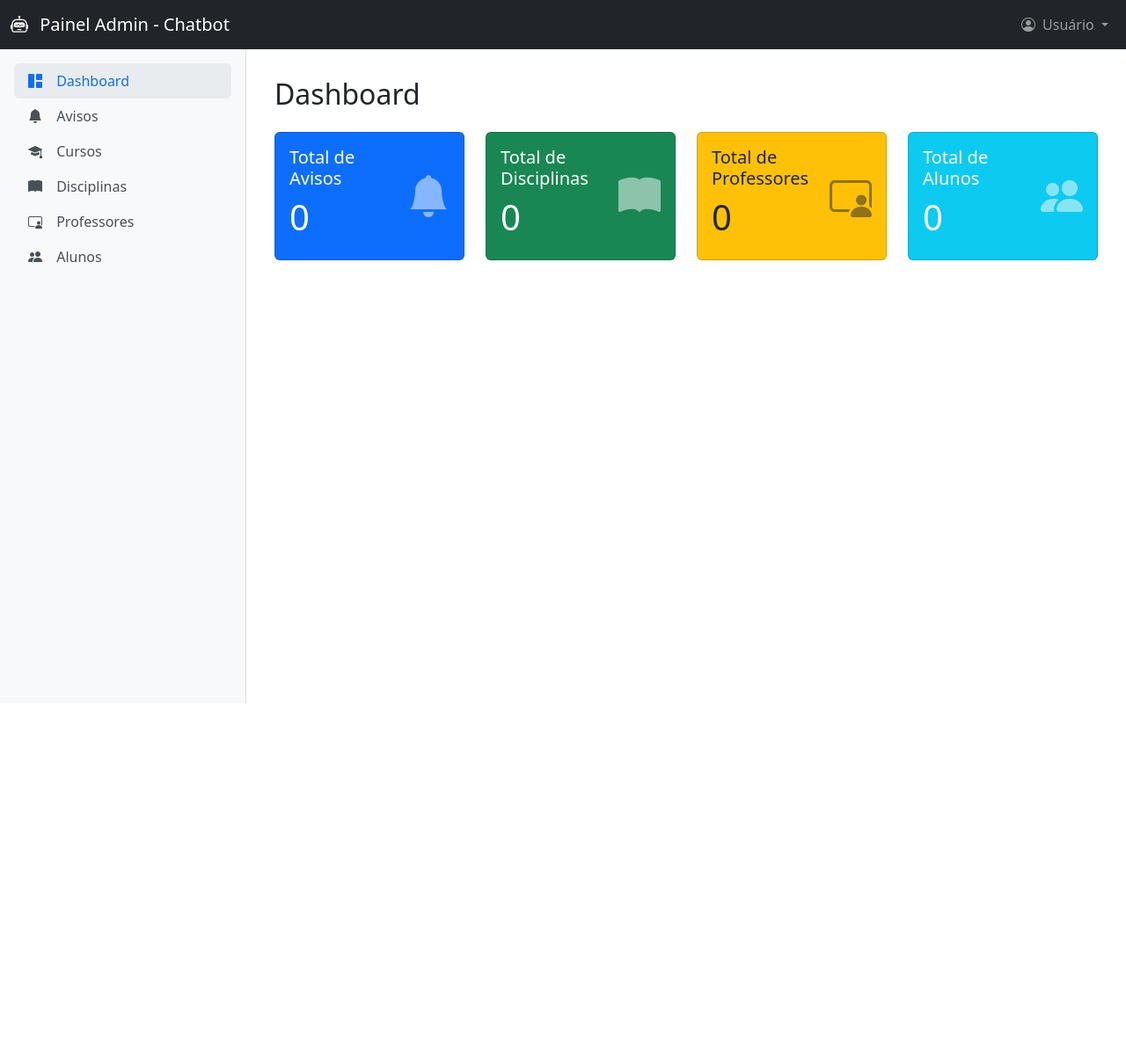
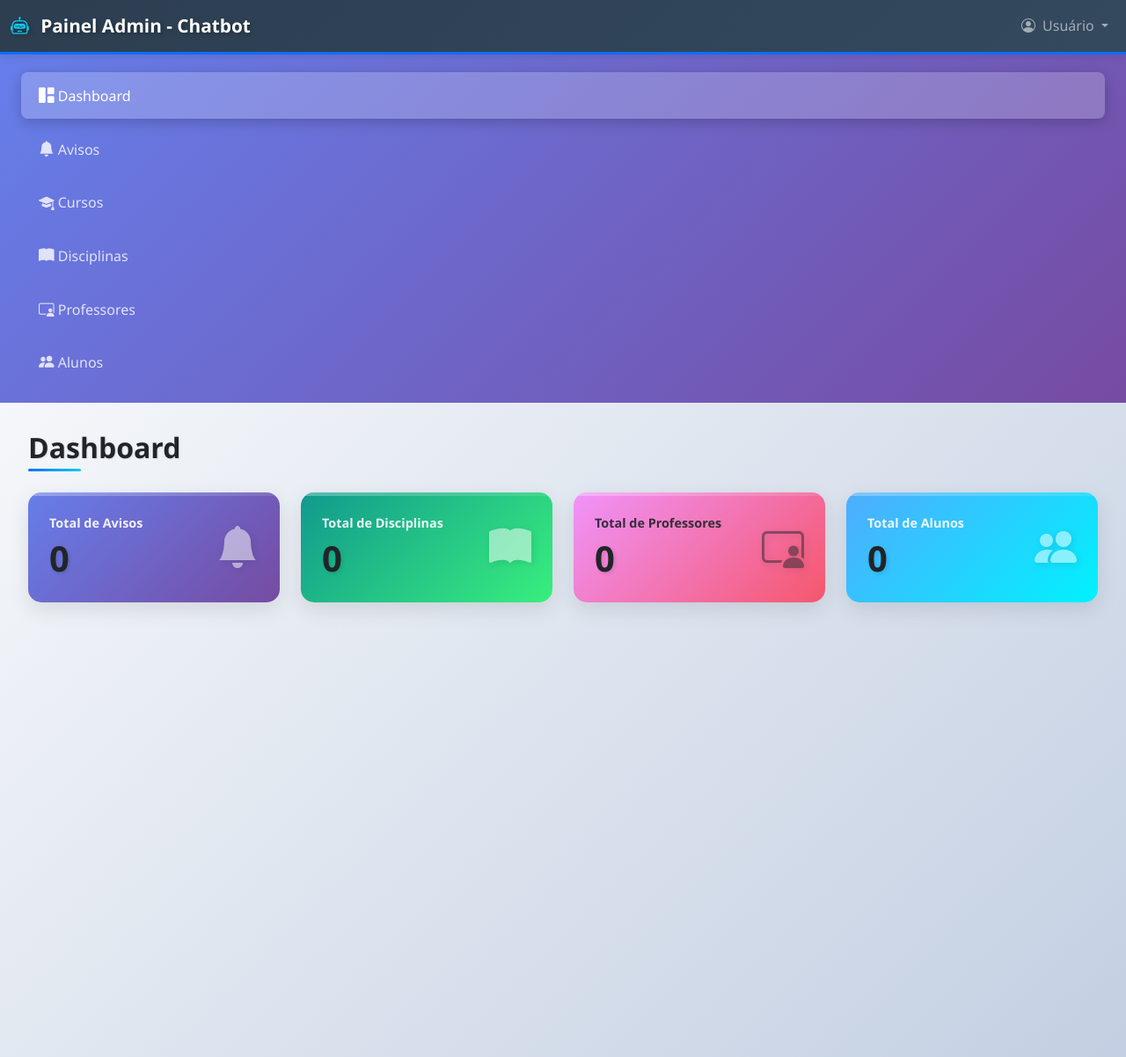
Before and after one commit to leodah20/chatbot-front, a Flask app: page /dashboard in a window 1280 px wide. Shown: the whole page at 88% size. Before the commit the page ends 800 px from the top, so only its background shows below. Run offline with Flask 3, Linux system fonts and the light colour scheme; the visitor is signed in with stand-in values (Sample User, id 1).

Commit message:
new file:   static/style.css 	modified:   templates/base.html

```diff
--- /dev/null
+++ b/static/style.css
@@ -0,0 +1,334 @@
+/* ===== ESTILOS CUSTOMIZADOS PARA O PAINEL ADMINISTRATIVO ===== */
+
+/* === VARIÁVEIS CSS === */
+:root {
+    --primary-color: #0d6efd;
+    --secondary-color: #6c757d;
+    --success-color: #198754;
+    --warning-color: #ffc107;
+    --info-color: #0dcaf0;
+    --danger-color: #dc3545;
+    --light-color: #f8f9fa;
+    --dark-color: #212529;
+    --sidebar-width: 280px;
+    --navbar-height: 56px;
+    --border-radius: 8px;
+    --box-shadow: 0 0.125rem 0.25rem rgba(0, 0, 0, 0.075);
+    --transition: all 0.3s ease;
+}
+
+/* === RESET E BASE === */
+* {
+    box-sizing: border-box;
+}
+
+body {
+    font-family: 'Segoe UI', Tahoma, Geneva, Verdana, sans-serif;
+    line-height: 1.6;
+    color: var(--dark-color);
+    background-color: #f5f6fa;
+}
+
+/* === LAYOUT PRINCIPAL === */
+.main-container {
+    min-height: calc(100vh - var(--navbar-height));
+}
+
+/* === SIDEBAR === */
+.sidebar {
+    background: linear-gradient(135deg, #667eea 0%, #764ba2 100%);
+    box-shadow: 2px 0 10px rgba(0, 0, 0, 0.1);
+    transition: var(--transition);
+}
+
+.sidebar .nav-link {
+    color: rgba(255, 255, 255, 0.8);
+    padding: 12px 20px;
+    margin: 4px 8px;
+    border-radius: var(--border-radius);
+    transition: var(--transition);
+    font-weight: 500;
+    position: relative;
+    overflow: hidden;
+}
+
+.sidebar .nav-link::before {
+    content: '';
+    position: absolute;
+    top: 0;
+    left: -100%;
+    width: 100%;
+    height: 100%;
+    background: linear-gradient(90deg, transparent, rgba(255, 255, 255, 0.2), transparent);
+    transition: left 0.5s;
+}
+
+.sidebar .nav-link:hover::before {
+    left: 100%;
+}
+
+.sidebar .nav-link:hover {
+    color: white;
+    background-color: rgba(255, 255, 255, 0.1);
+    transform: translateX(5px);
+}
+
+.sidebar .nav-link.active {
+    color: white;
+    background-color: rgba(255, 255, 255, 0.2);
+    box-shadow: 0 4px 15px rgba(0, 0, 0, 0.2);
+}
+
+.sidebar .nav-link .bi {
+    font-size: 1.1rem;
+    width: 20px;
+    text-align: center;
+}
+
+/* === NAVBAR === */
+.navbar {
+    background: linear-gradient(135deg, #2c3e50 0%, #34495e 100%) !important;
+    box-shadow: 0 2px 10px rgba(0, 0, 0, 0.1);
+    border-bottom: 3px solid var(--primary-color);
+}
+
+.navbar-brand {
+    font-weight: 700;
+    font-size: 1.3rem;
+    text-shadow: 2px 2px 4px rgba(0, 0, 0, 0.3);
+}
+
+.navbar-brand .bi {
+    color: var(--info-color);
+    animation: pulse 2s infinite;
+}
+
+@keyframes pulse {
+    0% { transform: scale(1); }
+    50% { transform: scale(1.1); }
+    100% { transform: scale(1); }
+}
+
+/* === ÁREA DE CONTEÚDO === */
+.content {
+    background: linear-gradient(135deg, #f5f7fa 0%, #c3cfe2 100%);
+    min-height: calc(100vh - var(--navbar-height));
+    padding: 2rem;
+}
+
+/* === CARDS DE ESTATÍSTICAS === */
+.stat-card {
+    border: none;
+    border-radius: 15px;
+    box-shadow: 0 8px 25px rgba(0, 0, 0, 0.1);
+    transition: var(--transition);
+    overflow: hidden;
+    position: relative;
+}
+
+.stat-card::before {
+    content: '';
+    position: absolute;
+    top: 0;
+    left: 0;
+    right: 0;
+    height: 4px;
+    background: linear-gradient(90deg, rgba(255, 255, 255, 0.3), rgba(255, 255, 255, 0.1));
+}
+
+.stat-card:hover {
+    transform: translateY(-5px);
+    box-shadow: 0 15px 35px rgba(0, 0, 0, 0.2);
+}
+
+.stat-card .card-body {
+    padding: 1.5rem;
+}
+
+.stat-card .card-title {
+    font-size: 0.9rem;
+    font-weight: 600;
+    margin-bottom: 0.5rem;
+    opacity: 0.9;
+}
+
+.stat-card .display-6 {
+    font-weight: 700;
+    margin-bottom: 0;
+    text-shadow: 2px 2px 4px rgba(0, 0, 0, 0.1);
+}
+
+.stat-card .bi {
+    opacity: 0.7;
+    filter: drop-shadow(2px 2px 4px rgba(0, 0, 0, 0.2));
+}
+
+/* === CORES ESPECÍFICAS DOS CARDS === */
+.bg-primary {
+    background: linear-gradient(135deg, #667eea 0%, #764ba2 100%) !important;
+}
+
+.bg-success {
+    background: linear-gradient(135deg, #11998e 0%, #38ef7d 100%) !important;
+}
+
+.bg-warning {
+    background: linear-gradient(135deg, #f093fb 0%, #f5576c 100%) !important;
+}
+
+.bg-info {
+    background: linear-gradient(135deg, #4facfe 0%, #00f2fe 100%) !important;
+}
+
+/* === TÍTULOS E TEXTO === */
+h1, h2, h3, h4, h5, h6 {
+    color: var(--dark-color);
+    font-weight: 600;
+}
+
+.h2 {
+    color: var(--dark-color);
+    font-weight: 700;
+    text-shadow: 1px 1px 2px rgba(0, 0, 0, 0.1);
+    position: relative;
+    padding-bottom: 0.5rem;
+}
+
+.h2::after {
+    content: '';
+    position: absolute;
+    bottom: 0;
+    left: 0;
+    width: 60px;
+    height: 3px;
+    background: linear-gradient(90deg, var(--primary-color), var(--info-color));
+    border-radius: 2px;
+}
+
+/* === DROPDOWN MENU === */
+.dropdown-menu {
+    border: none;
+    box-shadow: 0 10px 30px rgba(0, 0, 0, 0.15);
+    border-radius: 10px;
+    padding: 0.5rem 0;
+    margin-top: 0.5rem;
+}
+
+.dropdown-item {
+    padding: 0.75rem 1.5rem;
+    transition: var(--transition);
+    color: var(--dark-color);
+}
+
+.dropdown-item:hover {
+    background-color: var(--light-color);
+    color: var(--primary-color);
+    transform: translateX(5px);
+}
+
+.dropdown-item .bi {
+    width: 16px;
+    text-align: center;
+}
+
+/* === RESPONSIVIDADE === */
+@media (max-width: 768px) {
+    .sidebar {
+        width: 100%;
+        position: fixed;
+        top: var(--navbar-height);
+        left: -100%;
+        height: calc(100vh - var(--navbar-height));
+        z-index: 1000;
+        transition: left 0.3s ease;
+    }
+
+    .sidebar.show {
+        left: 0;
+    }
+
+    .content {
+        padding: 1rem;
+    }
+
+    .stat-card {
+        margin-bottom: 1rem;
+    }
+}
+
+@media (max-width: 576px) {
+    .content {
+        padding: 0.5rem;
+    }
+
+    .stat-card .card-body {
+        padding: 1rem;
+    }
+
+    .stat-card .display-6 {
+        font-size: 1.5rem;
+    }
+}
+
+/* === ANIMAÇÕES === */
+@keyframes fadeInUp {
+    from {
+        opacity: 0;
+        transform: translateY(30px);
+    }
+    to {
+        opacity: 1;
+        transform: translateY(0);
+    }
+}
+
+.stat-card {
+    animation: fadeInUp 0.6s ease-out;
+}
+
+.stat-card:nth-child(1) { animation-delay: 0.1s; }
+.stat-card:nth-child(2) { animation-delay: 0.2s; }
+.stat-card:nth-child(3) { animation-delay: 0.3s; }
+.stat-card:nth-child(4) { animation-delay: 0.4s; }
+
+/* === SCROLLBAR CUSTOMIZADA === */
+::-webkit-scrollbar {
+    width: 8px;
+}
+
+::-webkit-scrollbar-track {
+    background: var(--light-color);
+}
+
+::-webkit-scrollbar-thumb {
+    background: linear-gradient(135deg, var(--primary-color), var(--info-color));
+    border-radius: 4px;
+}
+
+::-webkit-scrollbar-thumb:hover {
+    background: linear-gradient(135deg, var(--info-color), var(--primary-color));
+}
+
+/* === UTILITÁRIOS === */
+.text-shadow {
+    text-shadow: 2px 2px 4px rgba(0, 0, 0, 0.1);
+}
+
+.box-shadow {
+    box-shadow: var(--box-shadow);
+}
+
+.transition {
+    transition: var(--transition);
+}
+
+/* === ESTADOS DE HOVER === */
+.btn:hover {
+    transform: translateY(-2px);
+    box-shadow: 0 5px 15px rgba(0, 0, 0, 0.2);
+}
+
+.card:hover {
+    transform: translateY(-3px);
+    box-shadow: 0 10px 25px rgba(0, 0, 0, 0.15);
+}
--- a/templates/base.html
+++ b/templates/base.html
@@ -7,43 +7,8 @@
 
     <link href="https://cdn.jsdelivr.net/npm/bootstrap@5.3.3/dist/css/bootstrap.min.css" rel="stylesheet">
     <link rel="stylesheet" href="https://cdn.jsdelivr.net/npm/bootstrap-icons@1.11.3/font/bootstrap-icons.min.css">
+    <link rel="stylesheet" href="{{ url_for('static', filename='style.css') }}">
 
-    <style>
-        body {
-            display: flex;
-            min-height: 100vh;
-            flex-direction: column;
-        }
-        .main-container {
-            display: flex;
-            flex-grow: 1;
-        }
-        .sidebar {
-            width: 280px; /* Largura da sidebar */
-            flex-shrink: 0; /* Impede que a sidebar encolha */
-            background-color: #f8f9fa; /* Cor de fundo da sidebar */
-            border-right: 1px solid #dee2e6;
-        }
-        .content {
-            flex-grow: 1; /* Faz o conteúdo ocupar o espaço restante */
-            padding: 2rem;
-            background-color: #ffffff; /* Cor de fundo da área de conteúdo */
-        }
-        .sidebar .nav-link {
-            color: #495057; /* Cor dos links na sidebar */
-        }
-        .sidebar .nav-link.active,
-        .sidebar .nav-link:hover {
-            color: #0d6efd; /* Cor do link ativo/hover */
-            background-color: #e9ecef; /* Fundo do link ativo/hover */
-        }
-        .sidebar .nav-link .bi {
-            margin-right: 0.75rem; /* Espaçamento do ícone */
-        }
-        .navbar {
-            flex-shrink: 0; /* Impede que a navbar encolha */
-        }
-    </style>
     {% block head_css %}{% endblock %}
 </head>
 <body>
```
